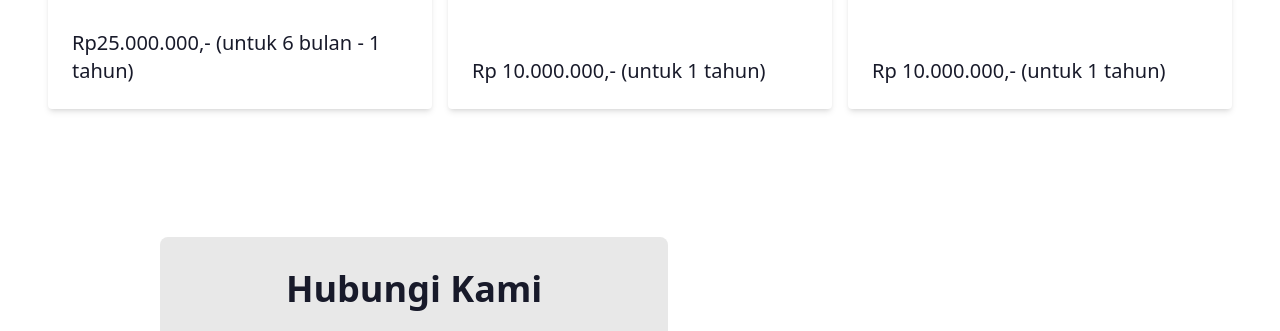
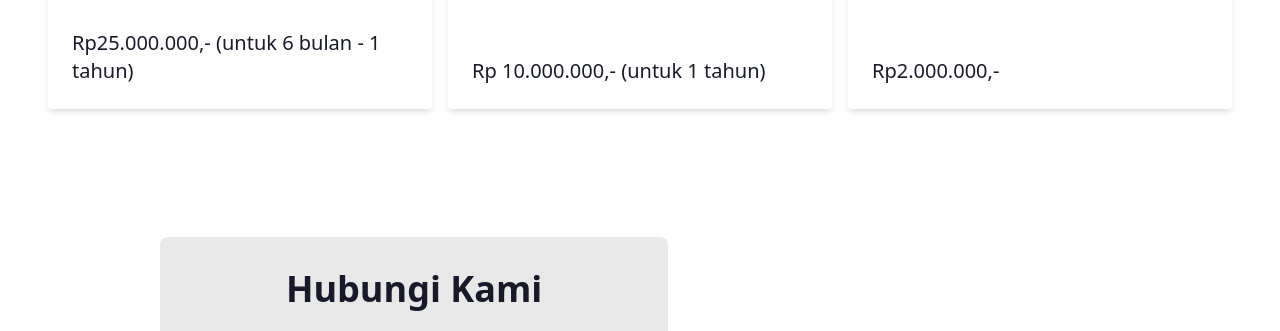
Before and after one commit to athallahmaajid/dump, a plain HTML site: page index.html in a window 1280 px wide. Shown: the part 3028-3359 px from the top of the page. Drawn offline with nearby package versions, Linux system fonts and the light colour scheme.

Commit message:
update harga

```diff
--- a/index.html
+++ b/index.html
@@ -217,7 +217,7 @@
                 SKTT adalah dokumen yang diterbitkan oleh Dinas Kependudukan dan Pencatatan Sipil (Dukcapil) setempat untuk Tenaga Kerja Asing yang tinggal di wilayah tersebut. Dokumen ini diperlukan sebagai bukti domisili TKA di Indonesia. - Estimasi pengerjaan 1- 3 hari kerja
                 </p>
                 <div class="mt-6">
-                    <span class="text-xl text-center">Rp 10.000.000,- (untuk 1 tahun)</span>
+                    <span class="text-xl text-center">Rp2.000.000,-</span>
                 </div>
             </div>
         </div>
```
